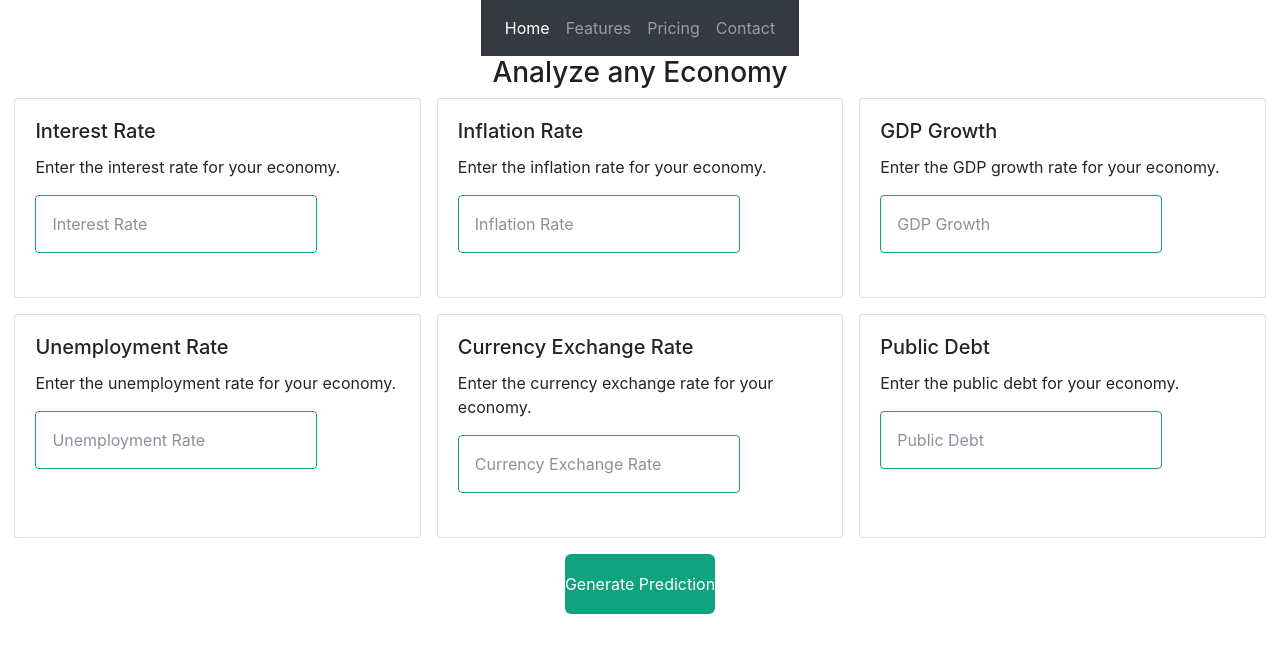
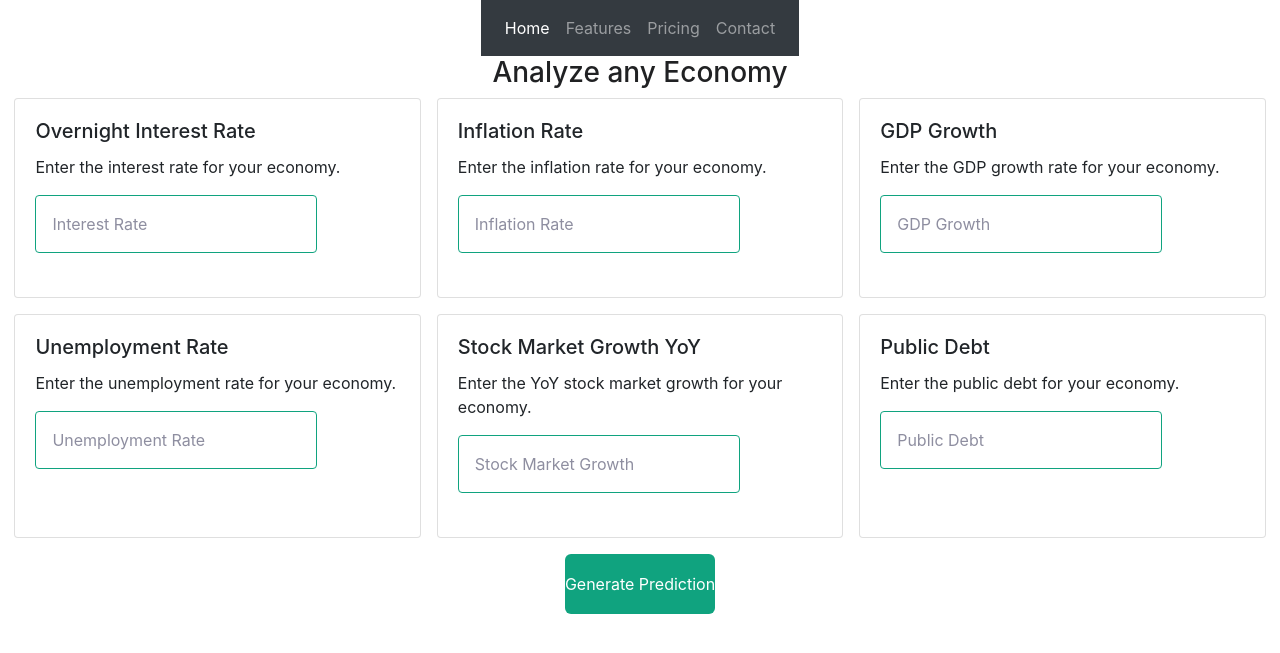
Before and after one commit to A-Magloire/Macro, a Flask app: page / in a window 1280 px wide. Shown: the top 653 px of the page. Run offline with Flask 2, Linux system fonts and the light colour scheme; some libraries are stand-ins or nearby versions.

Commit message:
Included 5 additional data points in query

```diff
--- a/app.py
+++ b/app.py
@@ -12,15 +12,20 @@ def index():
     if request.method == "POST":
         # get company name from the front end
         Interest_Rate = request.form["Interest_Rate"]
+        Inflation_Rate = request.form["Inflation_Rate"]
+        GDP_Growth = request.form["GDP_Growth"]
+        Unemployment_Rate = request.form["Unemployment_Rate"]
+        Stock_Market_Growth = request.form["Stock_Market_Growth"]
+        Public_Debt = request.form["Public_Debt"]
 
         # Generate SWOT analysis using OPENAI's chat completions API
-        prompt = f"In 50 words or less, interpret the state of the economy given the following economic data: Interest rate: {Interest_Rate}."
+        prompt = f"In 200 words, interpret the state of the economy and provide the best industry and company recommendations for investment given the following economic data: Interest rate: {Interest_Rate}, Inflation rate: {Inflation_Rate}, GDP growth: {GDP_Growth}, Unemployment rate: {Unemployment_Rate}, Annual Stock Market Growth: {Stock_Market_Growth}, Public Debt: {Public_Debt}. "
         response = openai.Completion.create(
             engine="text-davinci-003",
             prompt=prompt,
-            max_tokens=100,
+            max_tokens=250,
             n=1,
-            temperature=0.6,
+            temperature=0.8,
         )
         return redirect(url_for("index", result=response.choices[0].text))
 
@@ -28,6 +33,13 @@ def index():
     return render_template("index.html", result=result)
 
 
+# Overnight Interest Rate = 4.5%
+# Inflation Rate = 5.9%
+# GDP Growth = 1.1% YoY
+# Unemployment Rate = 5%
+# Stock Market Growth = -0.21% YoY
+# Public Debt = 58.2% of GDP
+
 # def generate_prompt(animal):
 #     return """Provide a SWOT analysis for the following company, complete with statistics.
 # Company: {}"""
--- a/static/main.css
+++ b/static/main.css
@@ -76,4 +76,5 @@ input[type="submit"] {
 .result {
   font-weight: bold;
   margin-top: 20px;
+  margin: 5rem;
 }
--- a/templates/index.html
+++ b/templates/index.html
@@ -39,7 +39,7 @@
     <div class="cards-container">
       <div class="card">
         <div class="card-body">
-          <h5 class="card-title">Interest Rate</h5>
+          <h5 class="card-title">Overnight Interest Rate</h5>
           <p class="card-text">Enter the interest rate for your economy.</p>
           <input type="text" name="Interest_Rate" placeholder="Interest Rate" required />
         </div>
@@ -67,9 +67,9 @@
       </div>
       <div class="card">
         <div class="card-body">
-          <h5 class="card-title">Currency Exchange Rate</h5>
-          <p class="card-text">Enter the currency exchange rate for your economy.</p>
-          <input type="text" name="Currency_Exchange_Rate" placeholder="Currency Exchange Rate" required />
+          <h5 class="card-title">Stock Market Growth YoY</h5>
+          <p class="card-text">Enter the YoY stock market growth for your economy.</p>
+          <input type="text" name="Stock_Market_Growth" placeholder="Stock Market Growth" required />
         </div>
       </div>
       <div class="card">
```
